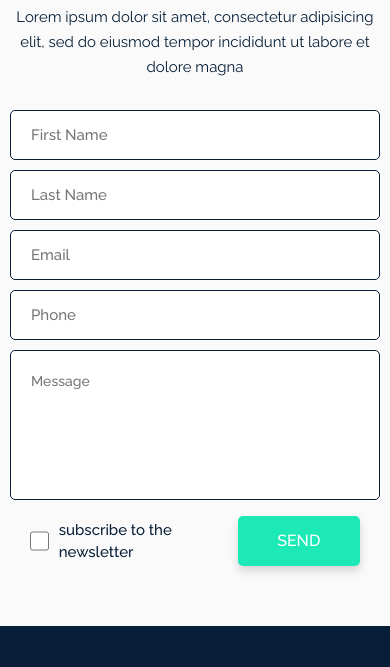
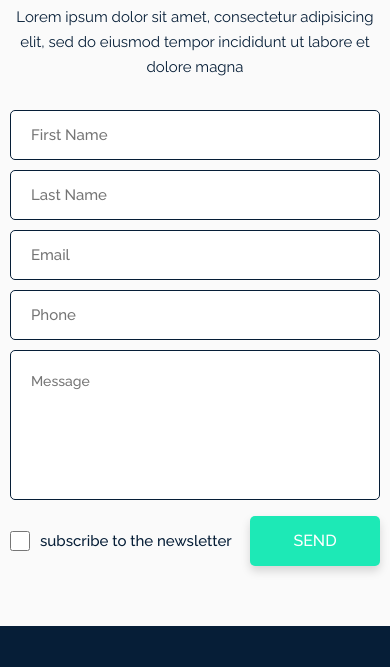
Before and after one commit to ENEMYForYou/DartService, a plain HTML site: page index.html in a window 390 px wide. Shown: the part 5180-5847 px from the top of the page. Drawn offline with nearby package versions, Linux system fonts and the light colour scheme.

Commit message:
Update style.css

```diff
--- a/css/style.css
+++ b/css/style.css
@@ -962,11 +962,17 @@ header {
 	align-items: center;
 	margin: 0 20px;
 }
+@media (max-width: 992px) {
+	.contant-form_send {
+		margin: 0;
+	}
+}
 .contant-form_send label {
 	display: flex;
 	align-items: center;
 	color: #061e37;
 	font-weight: 500;
+	max-width: 300px;
 }
 .contact-form_send_subs {
 	width: 20px;
```
